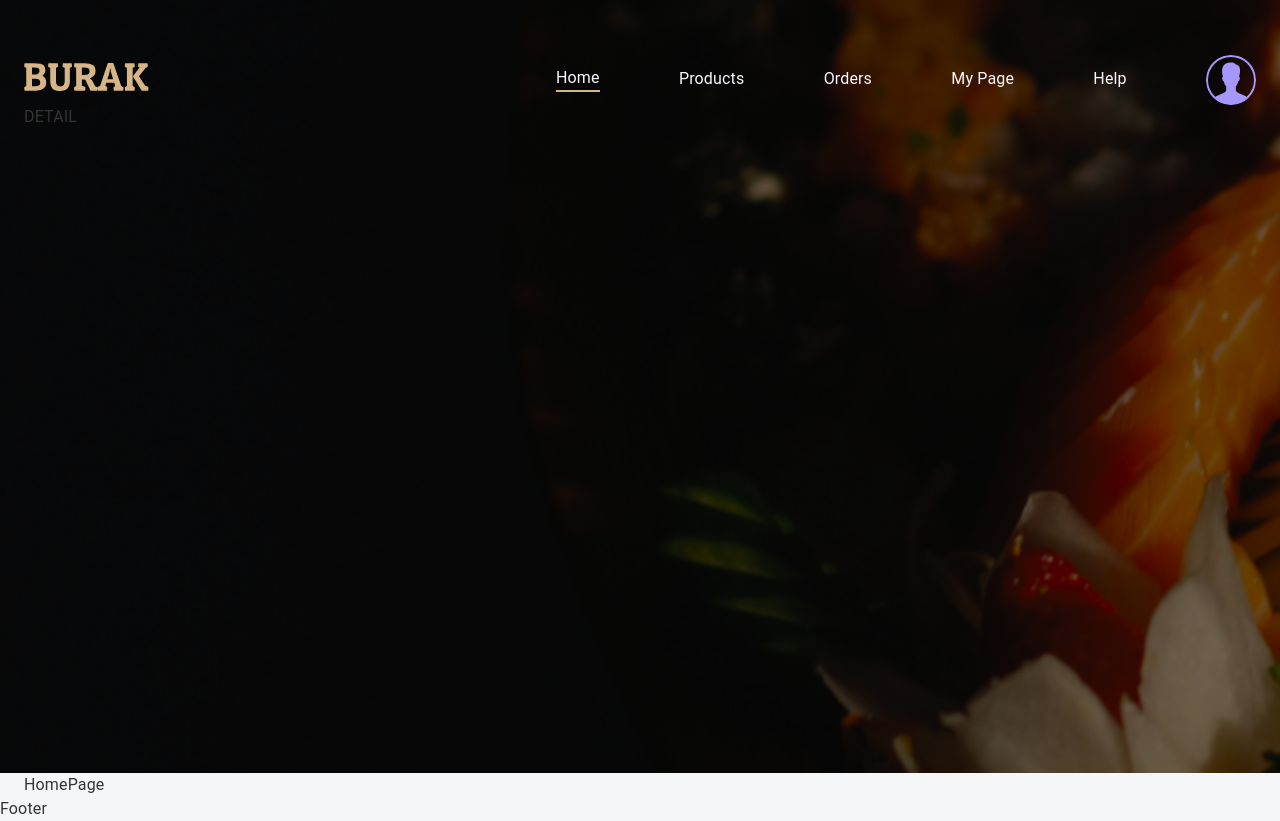
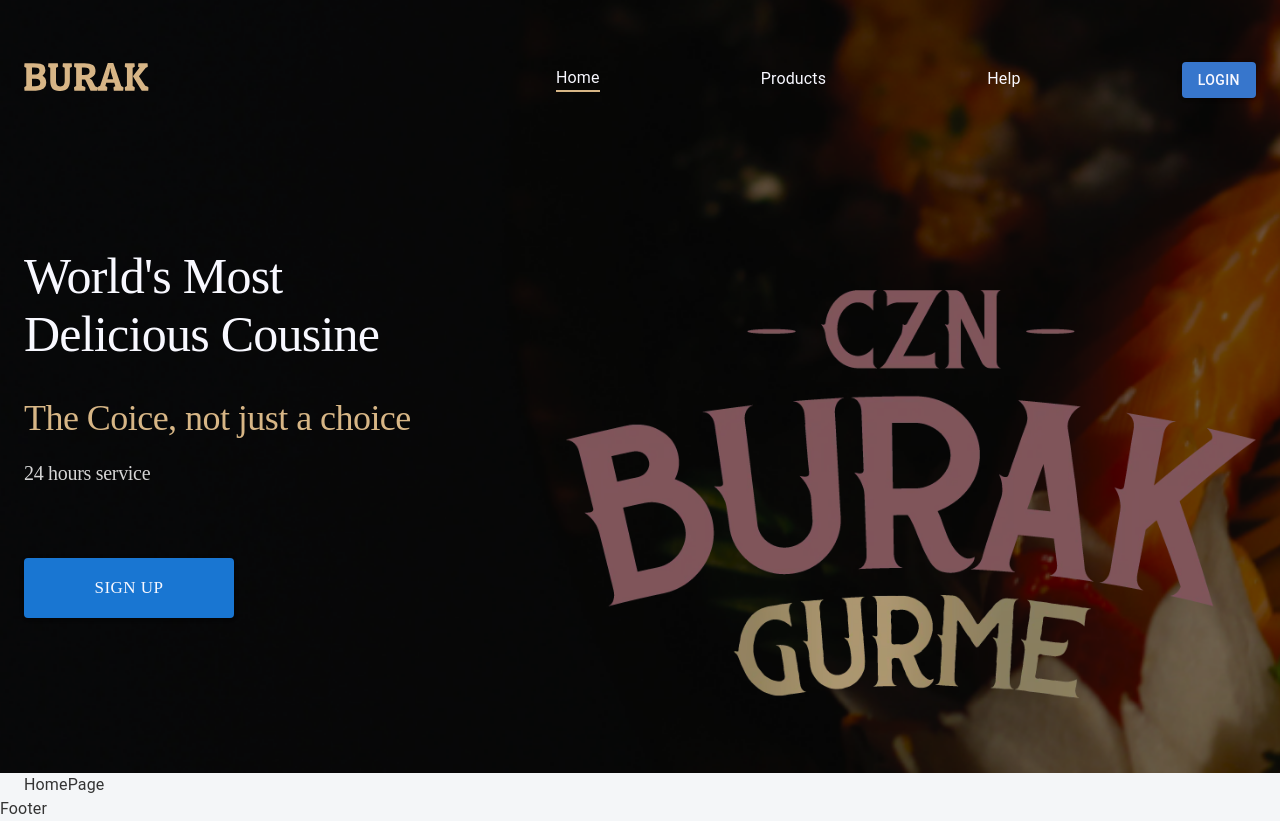
Before and after one commit to goga-artikov/burak-react, a React (Create React App) app: page / in a window 1280 px wide. Built offline with nearby package versions, Linux system fonts and the light colour scheme.

Commit message:
fix: modify homeNavbar header component

```diff
--- a/src/app/components/headers/HomeNavbar.tsx
+++ b/src/app/components/headers/HomeNavbar.tsx
@@ -2,7 +2,7 @@
 import { NavLink } from "react-router-dom";
 
 export function HomeNavbar() {
-  const authMember = true;
+  const authMember = null;
   return (
     <div className="home-navbar">
       <Container className="navbar-container">
@@ -61,7 +61,25 @@
             )}
           </Stack>
         </Stack>
-        <Stack>DETAIL</Stack>
+        <Stack className={"header-frame"}>
+          <Stack className="detail">
+            <Box className={"head-main-txt"}>
+              World's Most Delicious Cousine
+            </Box>
+            <Box className={"wel-txt"}>The Coice, not just a choice</Box>
+            <Box className={"service-txt"}>24 hours service</Box>
+            <Box className={"signup"}>
+              {!authMember ? (
+                <Button variant={"contained"} className={"signup-button"}>
+                  SIGN UP
+                </Button>
+              ) : null}
+            </Box>
+          </Stack>
+          <Box className="logo-frame">
+            <div className="logo-img"></div>
+          </Box>
+        </Stack>
       </Container>
     </div>
   );
--- a/src/css/navbar.css
+++ b/src/css/navbar.css
@@ -72,3 +72,86 @@
 .home-navbar div.hover-line:after {
   transform-origin: 0% 50%;
 }
+
+.home-navbar .navbar-container .header-frame {
+  margin-top: 142px;
+  height: 462px;
+  display: flex;
+  flex-direction: row;
+  justify-content: space-between;
+}
+
+.home-navbar .navbar-container .header-frame .detail {
+  width: 510px;
+  display: flex;
+  flex-direction: column;
+}
+
+.home-navbar .navbar-container .header-frame .detail .head-main-txt {
+  width: 450px;
+  height: 150px;
+  font-family: "Roboto Serif";
+  font-size: 50px;
+  font-style: normal;
+  font-weight: 500;
+  line-height: normal;
+  letter-spacing: -0.75px;
+  color: #f8f8ff;
+}
+
+.home-navbar .navbar-container .header-frame .detail .wel-txt {
+  width: 510px;
+  height: 42px;
+  font-family: "Roboto Serif";
+  font-size: 36px;
+  font-style: normal;
+  font-weight: 400;
+  line-height: normal;
+  letter-spacing: -0.54px;
+  color: #d7b686;
+}
+
+.home-navbar .navbar-container .header-frame .detail .service-txt {
+  margin-top: 23px;
+  width: 153px;
+  height: 23px;
+  font-family: "Roboto Serif";
+  font-size: 20px;
+  font-style: normal;
+  font-weight: 400;
+  line-height: normal;
+  letter-spacing: -0.3px;
+  color: #d5d5d5;
+}
+
+.home-navbar .navbar-container .detail .signup {
+  margin-top: 73px;
+}
+
+.home-navbar .navbar-container .detail .signup .signup-button {
+  width: 210px;
+  height: 60px;
+  border-radius: 4px;
+  background: #1976d2;
+  font-family: Poppins;
+  font-size: 17px;
+  font-style: normal;
+  font-weight: 400;
+  line-height: normal;
+  color: #f8f8ff;
+}
+
+.home-navbar .navbar-container .logo-frame {
+  margin-top: 43px;
+  width: 690px;
+  height: 419px;
+}
+
+.home-navbar .navbar-container .logo-frame .logo-img {
+  width: 100%;
+  height: 100%;
+  background: url("/public/img/logo.webp");
+  background-size: contain;
+  background-repeat: no-repeat;
+  filter: invert(30%);
+}
```
